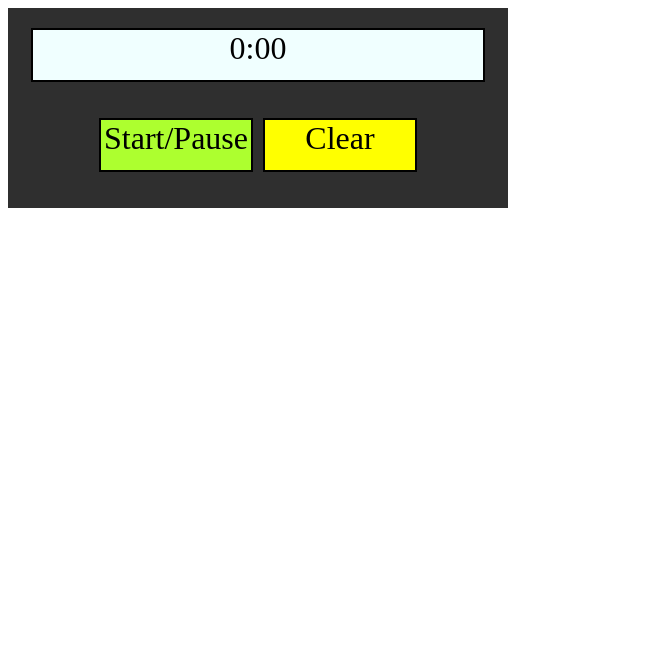
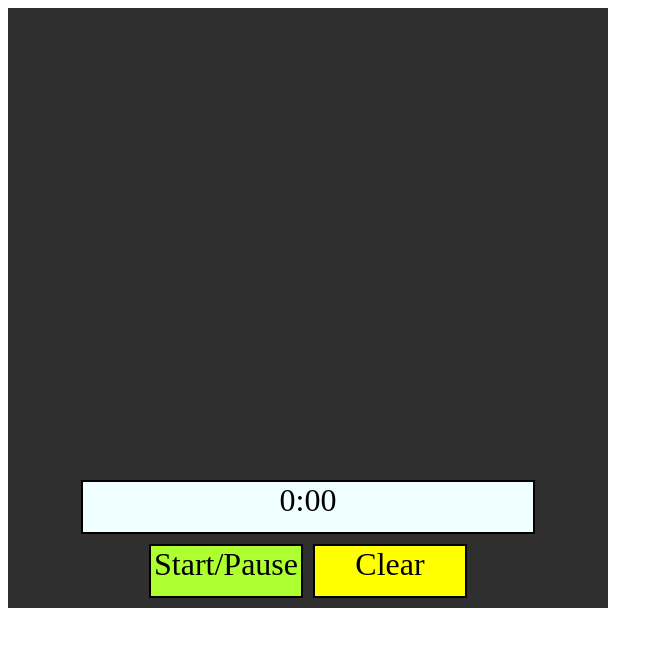
Before and after one commit to Kachanov/Stopwatch, a plain HTML site: page index.html in a window 1280 px wide. Shown: the whole page, without its empty margins (0-663 px from the left). Drawn offline with Linux system fonts and the light colour scheme.

Commit message:
add place for clock face

```diff
--- a/index.html
+++ b/index.html
@@ -7,8 +7,8 @@
     <body>
 
         <div id="stopwatch" class="stopwatch">
-
             <div id="display" class="display">
+                <div id="time" class="time">
                     <div id="minutes" class="minutes">
                         0
                     </div>
@@ -17,7 +17,9 @@
                         00
                     </div>
                 </div>
+            </div>
 
+            <div id="navigation" class="navigation">
                 <div id="start-stop-button" class="start-stop-button">
                     Start/Pause
                 </div>
@@ -25,6 +27,7 @@
                     Clear
                 </div>
             </div>
+        </div>
 
         <script src="stopwatch.js"></script>
     </body>
--- a/styles.css
+++ b/styles.css
@@ -1,14 +1,18 @@
 .stopwatch{
-    width: 500px;
-    height: 200px;
+    width: 600px;
+    height: 600px;
     background-color: #2f2f2f;
+    display: flex;
+    flex-direction: column;
+    justify-content: flex-end;
+    flex-wrap: wrap;
+}
+
+.time{
     display: flex;
     flex-direction: row;
     justify-content: center;
-    flex-wrap: wrap;
-}
 
-.stopwatch > .display {
     width: 450px;
     height: 50px;
     background-color: azure;
@@ -16,13 +20,23 @@
     border: 2px solid black;
     text-align: center;
     margin-top: 20px;
+}
 
+.navigation{
     display: flex;
     flex-direction: row;
     justify-content: center;
+    margin-bottom: 10px;
 }
 
-.stopwatch > .start-stop-button{
+.display{
+    display: flex;
+    flex-direction: row;
+    justify-content: center;
+    margin-bottom: 10px;
+}
+
+.start-stop-button{
     width: 150px;
     height: 50px;
     background-color: greenyellow;
@@ -32,13 +46,17 @@
     cursor: pointer;
     user-select: none;
     margin-right: 10px;
+
+    display: flex;
+    flex-direction: row;
+    justify-content: center;
 }
 
 .start-stop-button.isStart{
     background-color: red;
 }
 
-.stopwatch > .clear-button{
+.clear-button{
     width: 150px;
     height: 50px;
     background-color: yellow;
```
Lines whose indentation alone changed are shown as unchanged.
